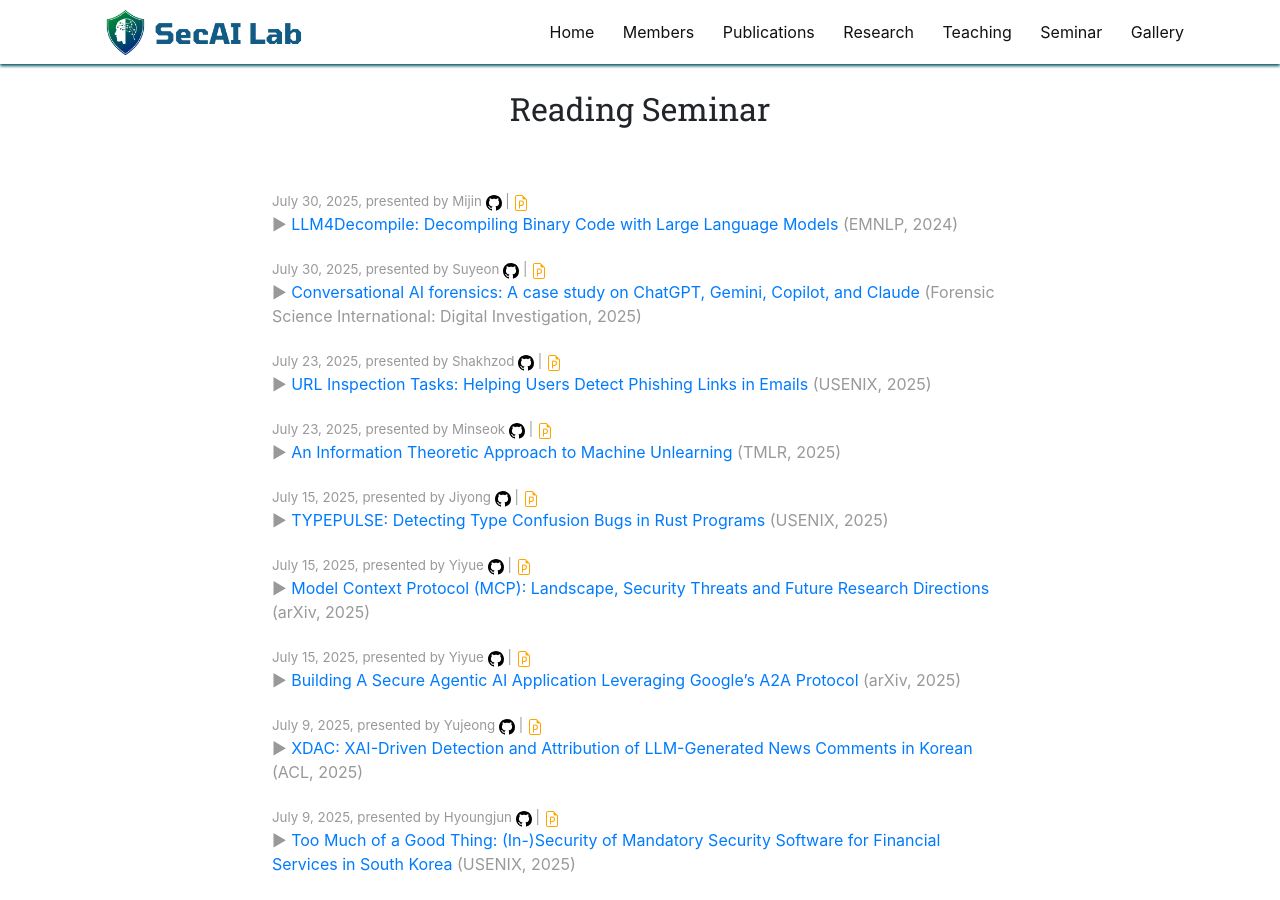
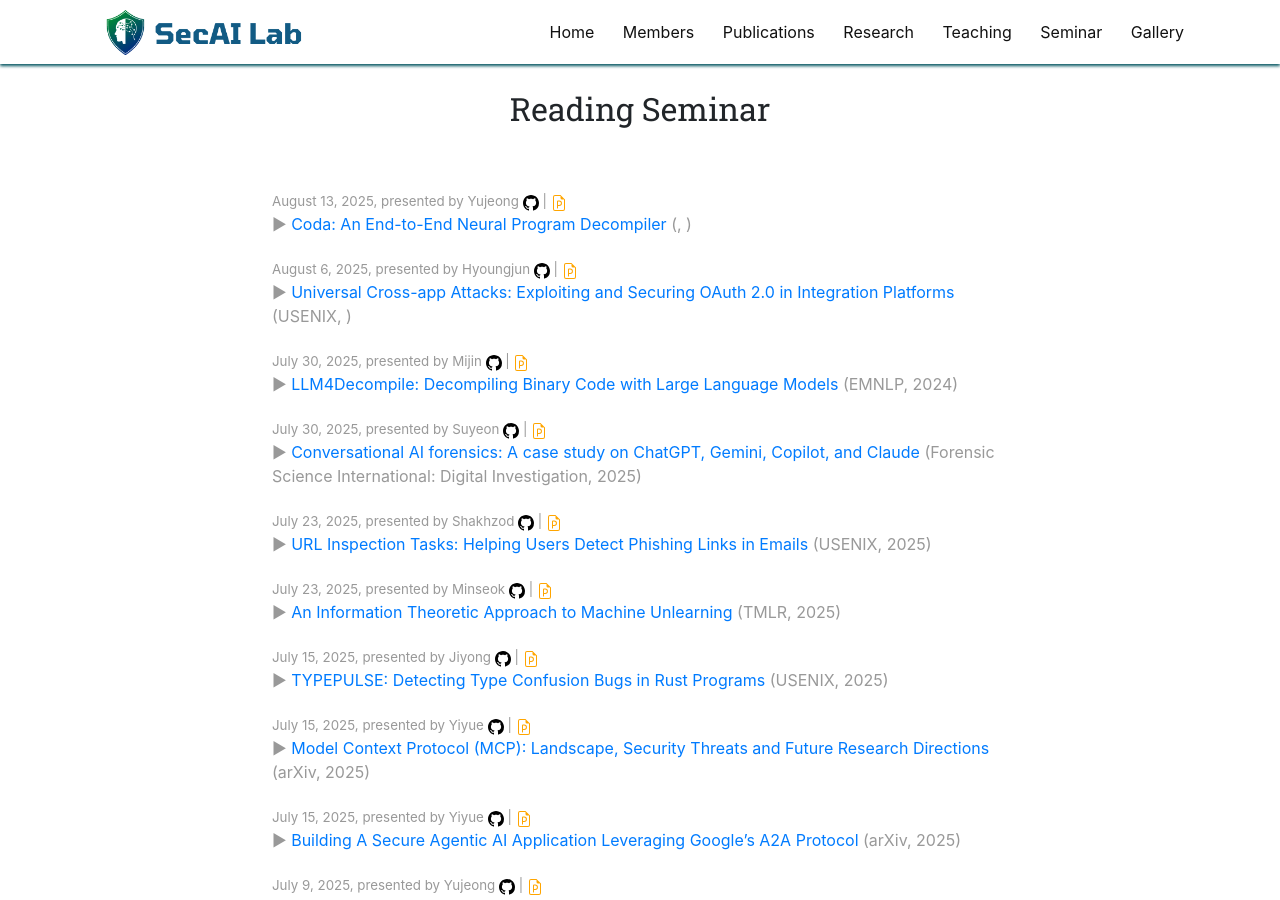
Before and after one commit to SecAI-Lab/secai-lab.github.io, a Jekyll site: the page built from pages/seminar.md, in a window 1280 px wide and 900 px high. Built offline with Jekyll 4.4.1, drawn with Linux system fonts in a browser that asks for light colours; nearby versions of some CDN libraries.

Commit message:
Update readings.yml

```diff
--- a/_data/readings.yml
+++ b/_data/readings.yml
@@ -1,3 +1,23 @@
+- title: "Coda: An End-to-End Neural Program Decompiler"
+  link: ""
+  ppt_link: ""
+  code_link: ""
+  presenter: Yujeong
+  conference:
+  date: 2025.08.13
+  pub_year:
+  discussion: "(Discussion) (Mijin)"
+
+- title: "Universal Cross-app Attacks: Exploiting and Securing OAuth 2.0 in Integration Platforms"
+  link: ""
+  ppt_link: ""
+  code_link: ""
+  presenter: Hyoungjun
+  conference: USENIX
+  date: 2025.08.06
+  pub_year:
+  discussion: "(Discussion) (Suyeon)"
+
 - title: "LLM4Decompile: Decompiling Binary Code with Large Language Models"
   link: "https://arxiv.org/pdf/2403.05286"
   ppt_link: "https://docs.google.com/presentation/d/1th-iYARri6pTla3ocqxoxWmt7P9VFBhZgLF2_NUB4Ic/edit?usp=sharing"
@@ -16,8 +36,7 @@
   conference: "Forensic Science International: Digital Investigation"
   date: 2025.07.30
   pub_year: 2025
-  discussion: |
-            (Discussion) This paper presents a forensic framework for investigating conversational AI services—specifically ChatGPT, Gemini, Copilot, and Claude—by treating them as forensic targets rather than tools. It analyzes how these services store and handle data across desktop apps, mobile apps, and web browsers, identifying various artifacts such as chat logs, cache files, attachments, and account information. The authors propose a five-phase forensic process (Preparation, Identification, Collection, Analysis, and Reporting) and provide open-source tools to support data extraction and normalization. Through detailed technical analysis and two case studies—a ransomware investigation and a copyright dispute—the paper demonstrates how forensic investigators can uncover evidence even from deleted or inaccessible accounts. However, the study has limitations: it relies heavily on platform-specific behaviors that may change over time and cannot recover deleted data without access credentials or device-level traces. Additionally, the specific forensic platform used is not clearly stated, and key assumptions for the investigation process are not explicitly defined. (Shakhzod)
+  discussion: "(Discussion) This paper presents a forensic framework for investigating conversational AI services—specifically ChatGPT, Gemini, Copilot, and Claude—by treating them as forensic targets rather than tools. It analyzes how these services store and handle data across desktop apps, mobile apps, and web browsers, identifying various artifacts such as chat logs, cache files, attachments, and account information. The authors propose a five-phase forensic process (Preparation, Identification, Collection, Analysis, and Reporting) and provide open-source tools to support data extraction and normalization. Through detailed technical analysis and two case studies—a ransomware investigation and a copyright dispute—the paper demonstrates how forensic investigators can uncover evidence even from deleted or inaccessible accounts. However, the study has limitations: it relies heavily on platform-specific behaviors that may change over time and cannot recover deleted data without access credentials or device-level traces. Additionally, the specific forensic platform used is not clearly stated, and key assumptions for the investigation process are not explicitly defined. (Shakhzod)"
 
 - title: "URL Inspection Tasks: Helping Users Detect Phishing Links in Emails"
   link: "https://www.usenix.org/system/files/conference/usenixsecurity25/sec25cycle1-prepub-1341-lain.pdf"
```
